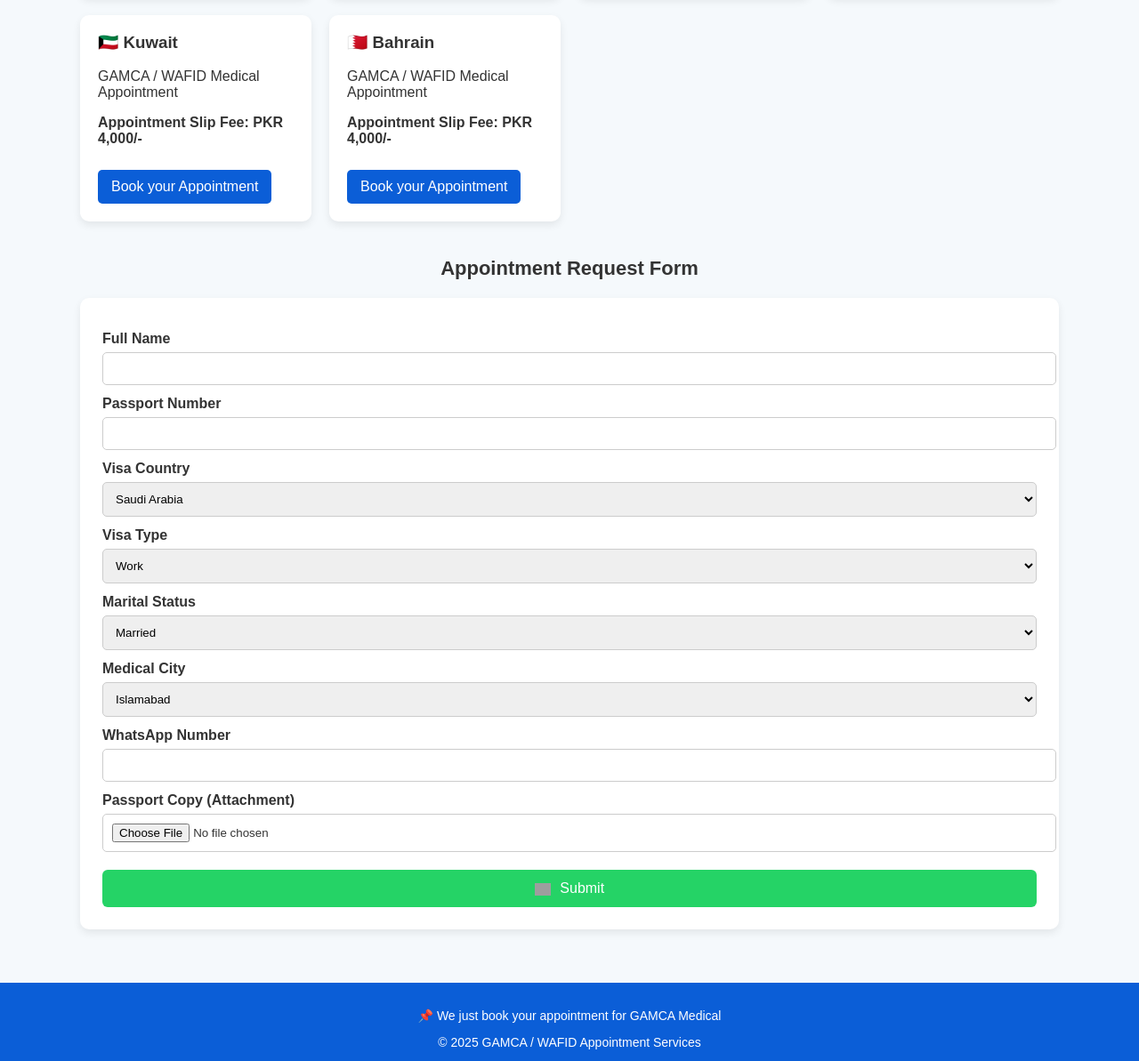
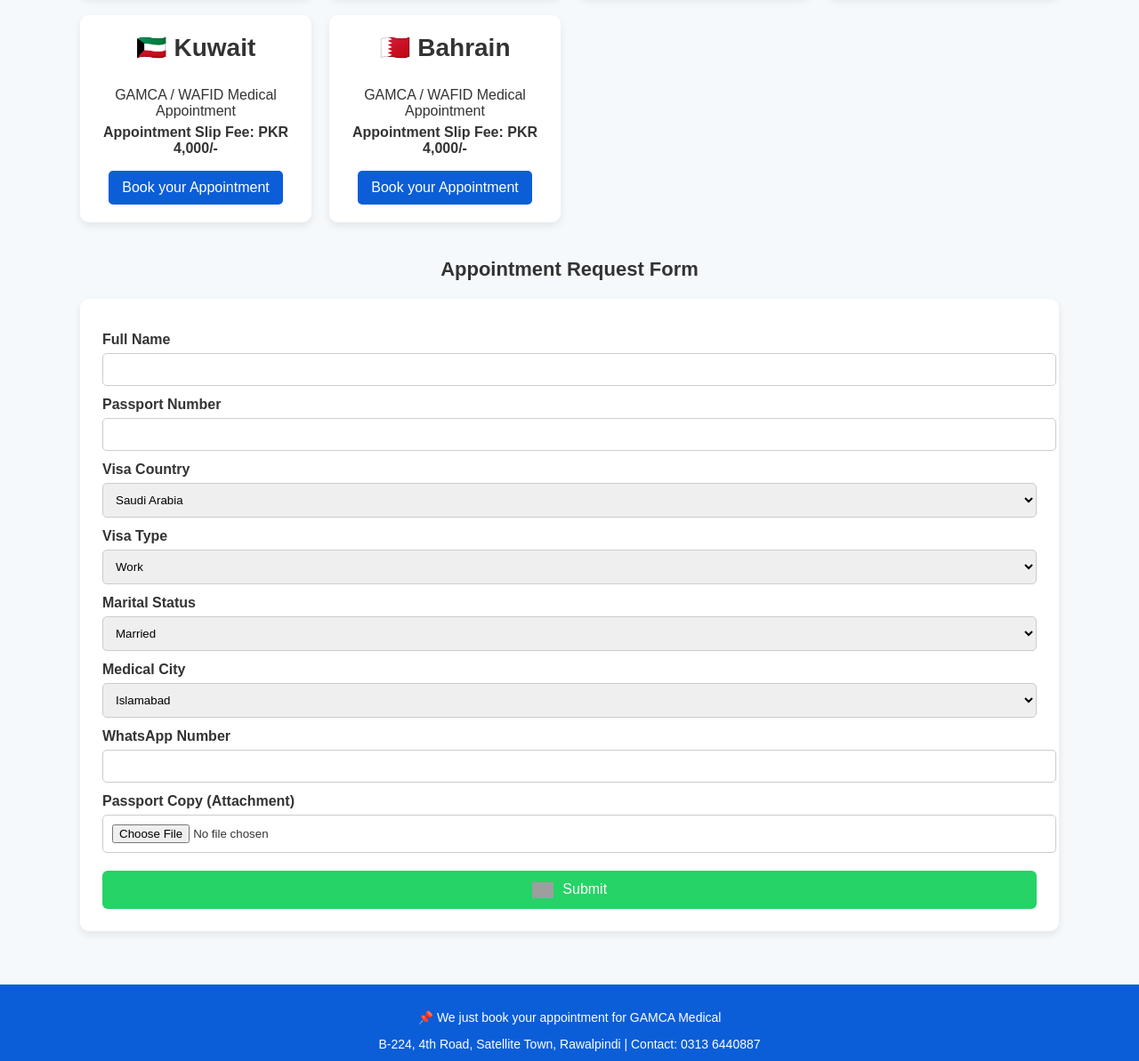
Before and after one commit to gamcawafid/gamcawafid.github.io, a plain HTML site: page index.html in a window 1280 px wide. Shown: the part 522-1715 px from the top of the page at 89% size. Drawn offline with Linux system fonts and the light colour scheme; grey boxes are pictures that could not be loaded.

Commit message:
Update index.html

```diff
--- a/index.html
+++ b/index.html
@@ -12,9 +12,10 @@
     .hero-btn {display:inline-block; margin-top:15px; padding:12px 20px; background:#25D366; color:#fff; text-decoration:none; border-radius:6px; font-weight:bold}
     .section-title {text-align:center; margin:40px 0 20px; font-size:22px}
     .countries {display:grid; grid-template-columns:repeat(auto-fit,minmax(250px,1fr)); gap:20px}
-    .card {background:#fff; padding:20px; border-radius:10px; box-shadow:0 4px 10px rgba(0,0,0,0.08)}
-    .card h3 {margin-top:0}
+    .card {background:#fff; padding:20px; border-radius:10px; box-shadow:0 4px 10px rgba(0,0,0,0.08); text-align:center}
+    .card h3 {margin-top:0; font-size:28px}
     .card a {display:inline-block; margin-top:10px; padding:10px 15px; background:#0b5ed7; color:#fff; text-decoration:none; border-radius:5px}
+    .card p {margin:6px 0; font-size:16px}
     form {background:#fff; padding:25px; border-radius:10px; box-shadow:0 4px 10px rgba(0,0,0,0.08)}
     label {display:block; margin-top:12px; font-weight:bold}
     input, select {width:100%; padding:10px; margin-top:6px; border-radius:5px; border:1px solid #ccc}
@@ -74,11 +75,11 @@
 <label>Visa Country</label>
 <select id="country" required>
   <option value="Saudi Arabia">Saudi Arabia</option>
-  <option value="UAE/Dubai">UAE/Dubai</option>
-  <option value="Bahrain">Bahrain</option>
-  <option value="Kuwait">Kuwait</option>
+  <option value="UAE / Dubai">UAE / Dubai</option>
   <option value="Qatar">Qatar</option>
   <option value="Oman">Oman</option>
+  <option value="Kuwait">Kuwait</option>
+  <option value="Bahrain">Bahrain</option>
 </select>
 
 <label>Visa Type</label>
@@ -88,7 +89,7 @@
 </select>
 
 <label>Marital Status</label>
-<select id="status" required>
+<select id="marital" required>
   <option value="Married">Married</option>
   <option value="Unmarried">Unmarried</option>
 </select>
@@ -112,13 +113,14 @@
 <input type="file" id="passportFile" accept="image/*,application/pdf" required>
 
 <button class="submit-btn" type="submit">
-  <img class="whatsapp-icon" src="https://upload.wikimedia.org/wikipedia/commons/6/6b/WhatsApp.svg" width="18">
+  <img class="whatsapp-icon" src="https://upload.wikimedia.org/wikipedia/commons/6/6b/WhatsApp.svg" width="24">
   Submit
 </button>
 
   </form>
 </div><footer>
   <p>📌 We just book your appointment for GAMCA Medical</p>
+  <p>B-224, 4th Road, Satellite Town, Rawalpindi | Contact: 0313 6440887</p>
   <p>© 2025 GAMCA / WAFID Appointment Services</p>
 </footer><script>
 function sendWhatsApp() {
@@ -126,6 +128,7 @@ function sendWhatsApp() {
   var passport = document.getElementById('passport').value;
   var country = document.getElementById('country').value;
   var visa = document.getElementById('visa').value;
+  var marital = document.getElementById('marital').value;
   var city = document.getElementById('city').value;
   var phone = document.getElementById('phone').value;
 
```
